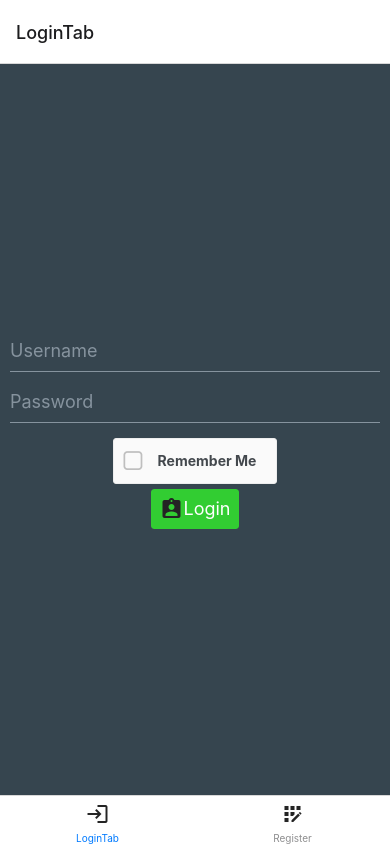
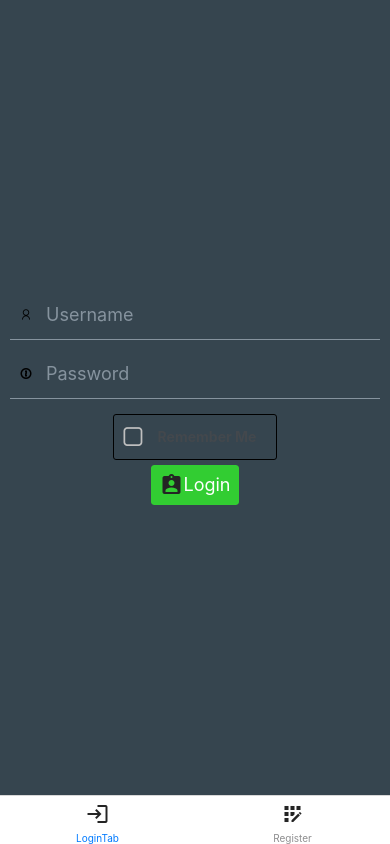
Before and after one commit to bradytmoore/fit_planner, a React Native app: screen /Login in a window 390 px wide. Built offline with nearby package versions, Linux system fonts and the light colour scheme.

Commit message:
Login.js
-Updated Icons
-Attempting to fix functions

```diff
--- a/App.js
+++ b/App.js
@@ -4,6 +4,7 @@ import MaterialIcons from 'react-native-vector-icons/MaterialIcons';
 import LoginScreen from './Login';
 import { NavigationContainer } from '@react-navigation/native';
 import {createNativeStackNavigator} from '@react-navigation/native-stack';
+
 
 // Currently this app is only designed to get you from the start page to the main page. Once we move on to login and user auth a lot will change
 
--- a/Login.js
+++ b/Login.js
@@ -3,6 +3,8 @@ import { View, StyleSheet, ScrollView, Image } from 'react-native';
 import { CheckBox, Input, Button, Icon } from 'react-native-elements';
 import * as SecureStore from 'expo-secure-store';
 import { createBottomTabNavigator } from '@react-navigation/bottom-tabs';
+import AntDesign from 'react-native-vector-icons/AntDesign';
+import MaterialCommunityIcons from 'react-native-vector-icons/MaterialCommunityIcons';
 
 const LoginTab = ({ navigation }) => {
     const [username, setUsername] = useState('');
@@ -40,15 +42,25 @@ const LoginTab = ({ navigation }) => {
     }, []);
 
     return (
-        <View style={styles.container}>
+        <View style={styles.container} options={{headerShown: false}}>
             <Input
                 placeholder='Username'
+                leftIcon={<AntDesign name='user'/>}
+                leftIconContainerStyle={styles.formIcon}
+                containerStyle={styles.formInput}
             />
             <Input
                 placeholder='Password'
+                leftIcon={<MaterialCommunityIcons name='onepassword'/>}
+                leftIconContainerStyle={styles.formIcon}
+                containerStyle={styles.formInput}
             />
             <CheckBox
                 title='Remember Me'
+                center
+                checked={remember}
+                onPress={() => setRemember(!remember)}
+                containerStyle={styles.formCheckbox}
             />
             <View style={styles.formButton}>
                 <Button
@@ -138,7 +150,7 @@ const RegisterTab = () => {
                 />
                 <View style={styles.formButton}>
                     <Button
-                        onPress={() => handleLogin()}
+                        onPress={() => handleRegister()}
                         title='Register'
                         color='#32CD32'
                         icon={
@@ -162,11 +174,24 @@ const LoginScreen = () => {
     };
 
     return (
-            <Tab.Navigator tabBarOptions={tabBarOptions}>
+            <Tab.Navigator
+                screenOptions = {({ route }) => ({
+                    tabBarStyle: [
+                        {
+                            display:'flex'
+                        },
+                        null
+                    ],
+                tabBarIcon: ({ color }) =>
+                screenOptions(route, color),
+
+                })}
+            >
                 <Tab.Screen
                     name='LoginTab'
                     component={LoginTab}
                     options={{
+                        headerShown: false,
                         tabBarIcon: (props) => {
                             return (
                                 <Icon
@@ -180,6 +205,7 @@ const LoginScreen = () => {
                     name='Register'
                     component={RegisterTab}
                     options={{
+                        headerShown: false,
                         tabBarIcon: (props) => {
                             return (
                                 <Icon
@@ -204,7 +230,13 @@ const styles = StyleSheet.create({
 
     },
     formIcon: {
-
+        margin: 10
+    },
+    formCheckbox: {
+        backgroundColor: '#36454F',
+        fontWeight: 'bold',
+        color: '#00000',
+        borderColor: 'black'
     }
 });
 
```
